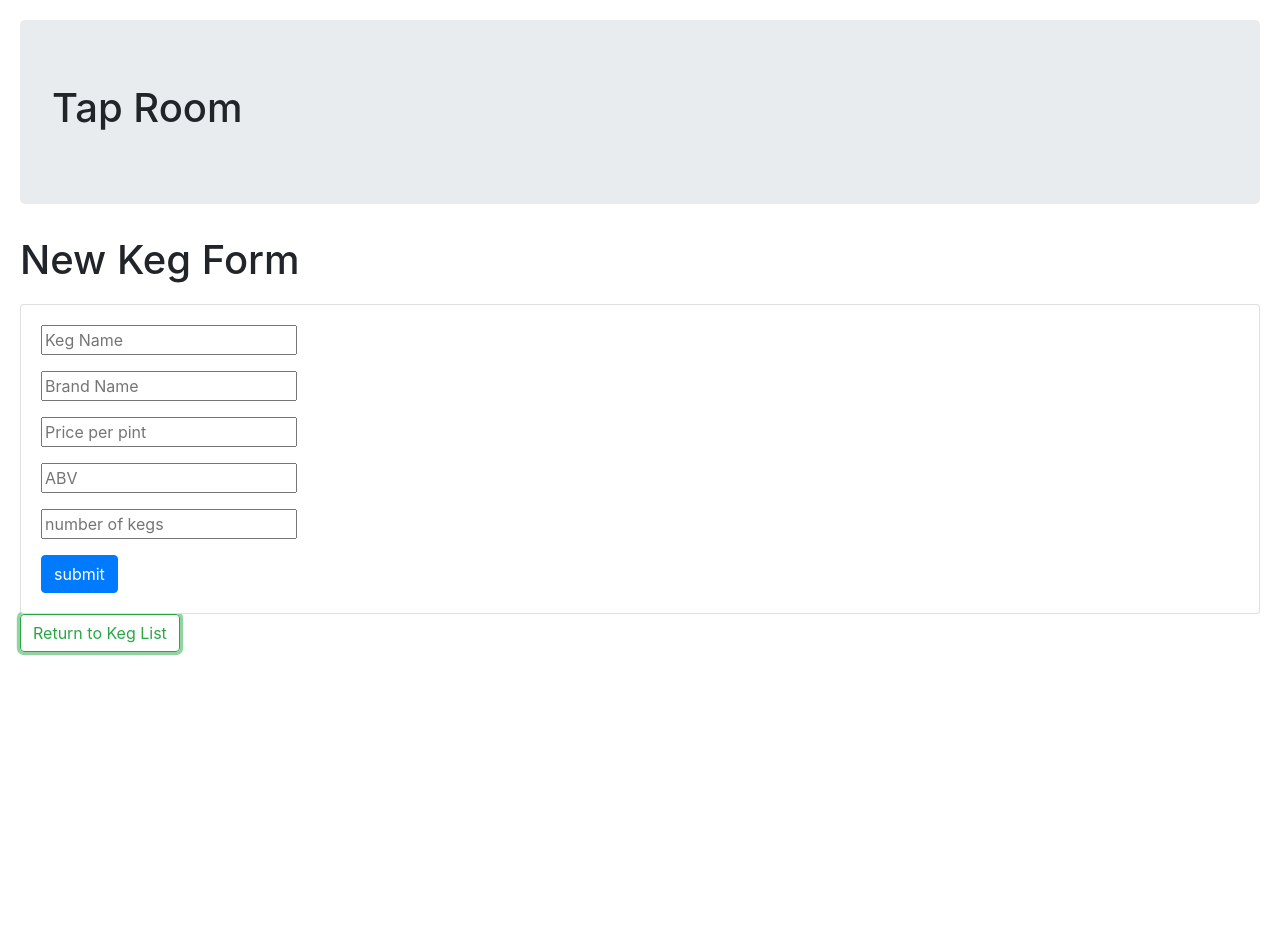
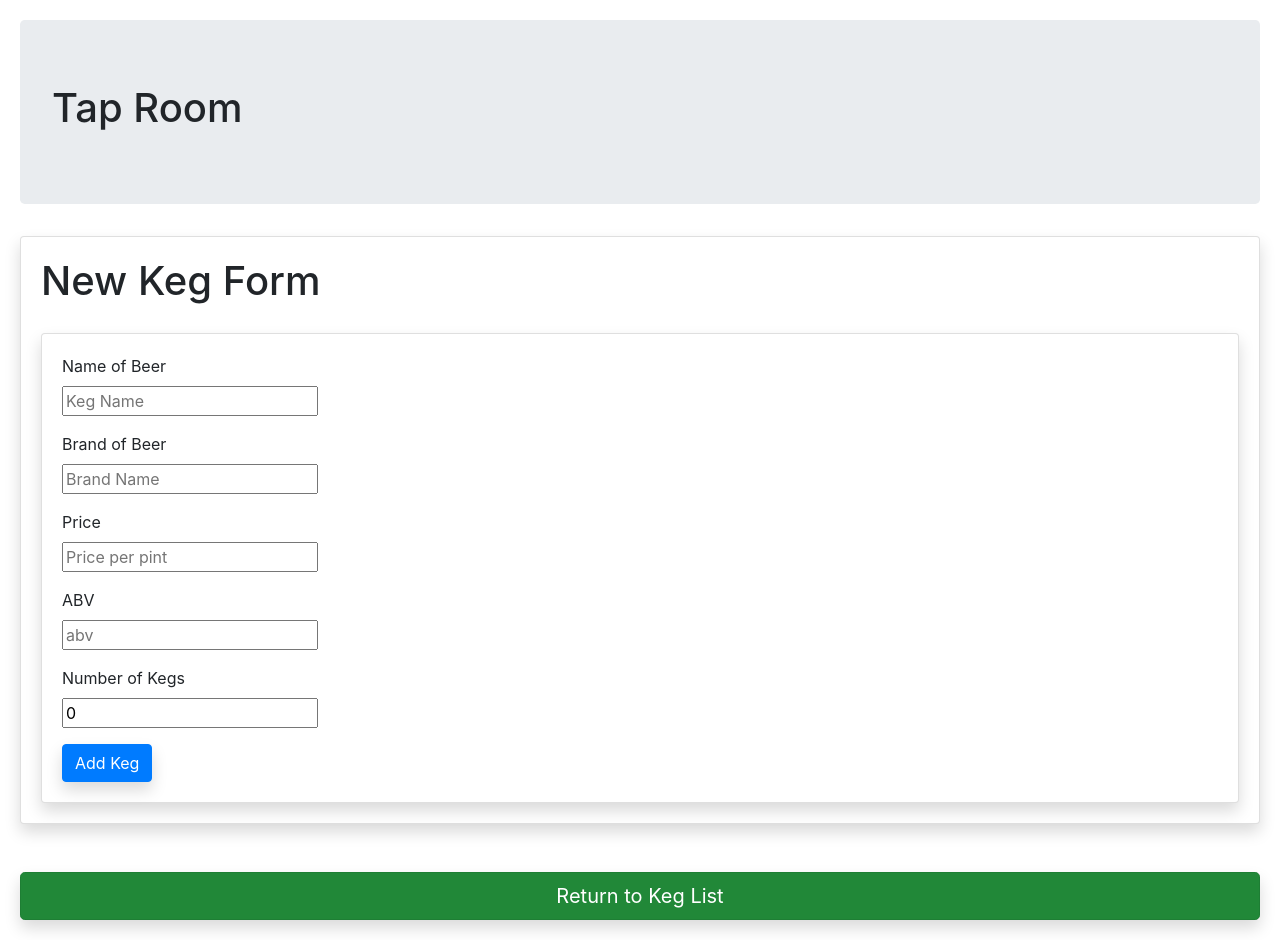
Before and after one commit to murphynd/TapRoom, a React (Create React App) app: page / in a window 1280 px wide. Both pictures are taken after a click on the button "Add keg". Before the commit the page ends 800 px from the top, so only its background shows below. Built offline with nearby package versions, Linux system fonts and the light colour scheme.

Commit message:
it works

```diff
--- a/src/Components/Keg.js
+++ b/src/Components/Keg.js
@@ -6,14 +6,25 @@ function Keg(props) {
     <React.Fragment>
       <div ClassName="card">
         <div onClick={() => props.whenKegClicked(props.id)}>
-          <h3>{props.name}</h3>
-          <h4>Stock: {props.pints > 0 ? props.pints : 'Out of Stock'}</h4>
-
+          {props.name}
+          {props.brand}
+          Stock: {props.pints > 0 ? props.pints : "Out of Stock"}
         </div>
-        <button> <p>${props.price}  pint</p> </button>
+        <button
+          className="btn btn-danger"
+          onClick={() => props.sellButton(props.id)}
+        >
+          ${props.price} pint
+        </button>
+        <button
+          className="btn btn-danger"
+          onClick={() => props.restockButton(props.id)}
+        >
+          Restock
+        </button>
         <hr />
       </div>
-    </React.Fragment >
+    </React.Fragment>
   );
 }
 
@@ -25,7 +36,9 @@ Keg.propTypes = {
   pints: PropTypes.number,
   quantity: PropTypes.number,
   id: PropTypes.string,
-  whenKegClicked: PropTypes.func
+  onClickingBuy: PropTypes.func,
+  whenKegClicked: PropTypes.func,
+  sellButton: PropTypes.func,
 };
 
 export default Keg;
--- a/src/Components/ReusableForm.js
+++ b/src/Components/ReusableForm.js
@@ -4,40 +4,58 @@ import PropTypes from "prop-types";
 function ReusableForm(props) {
   return (
     <React.Fragment>
-      <div className="card">
+      <div className="card shadow">
         <form onSubmit={props.formSubmissionHandler}>
+          <label>Name of Beer</label>
           <div className="form-group">
             <input
-              type='text'
-              name='name'
-              placeholder='Keg Name' />
+              type="text"
+              name="name"
+              placeholder="Keg Name"
+              defaultValue={props.name ? props.name : ""}
+            />
           </div>
+          <label>Brand of Beer</label>
           <div className="form-group">
             <input
-              type='text'
-              name='brand'
-              placeholder='Brand Name' />
+              type="text"
+              name="brand"
+              placeholder="Brand Name"
+              defaultValue={props.brand ? props.brand : ""}
+            />
           </div>
+          <label>Price</label>
           <div className="form-group">
             <input
-              type='text'
-              name='price'
-              placeholder='Price per pint' />
+              type="text"
+              name="price"
+              placeholder="Price per pint"
+              defaultValue={props.price ? props.price : ""}
+            />
           </div>
+          <label>ABV</label>
           <div className="form-group">
             <input
-              type='text'
-              name='abv'
-              placeholder='ABV' />
+              type="text"
+              name="abv"
+              placeholder="abv"
+              defaultValue={props.abv ? props.abv : ""}
+            />
           </div>
+          <label>Number of Kegs</label>
           <div className="form-group">
             <input
-              type='text'
-              name='quantity'
-              placeholder='number of kegs'
-              min="0" />
+              type="text"
+              name="quantity"
+              placeholder="quantity"
+              min="0"
+              defaultValue={props.quantity ? props.quantity : "0"}
+            />
           </div>
-          <button type="button" className="btn btn-primary" type='submit'>submit</button>
+          <div className="form-group"></div>
+          <button className="btn btn-primary shadow" type="submit">
+            {props.buttonText}
+          </button>
         </form>
       </div>
     </React.Fragment>
@@ -45,7 +63,7 @@ function ReusableForm(props) {
 }
 ReusableForm.propTypes = {
   formSubmissionHandler: PropTypes.func,
-  buttonText: PropTypes.string
+  buttonText: PropTypes.string,
 };
 
 export default ReusableForm;
--- a/src/Components/TapRoomControl.js
+++ b/src/Components/TapRoomControl.js
@@ -1,109 +1,147 @@
-import React from 'react';
-import KegList from './KegList';
-import KegCreateForm from './KegCreateForm';
-import KegDetail from './KegDetail';
-import KegEditForm from './KegEditForm';
+import React from "react";
+import KegList from "./KegList";
+import KegCreateForm from "./KegCreateForm";
+import KegDetail from "./KegDetail";
+import KegEditForm from "./KegEditForm";
 
 class TapRoomControl extends React.Component {
-
   constructor(props) {
     super(props);
     this.state = {
-      visible: false,
+      formVisibleOnPage: false,
       masterKegList: [],
       selectedKeg: null,
       editing: false,
-    }
+      cartList: [],
+    };
     this.handleClick = this.handleClick.bind(this);
   }
+
+  //click
   handleClick = () => {
     if (this.state.selectedKeg != null) {
       this.setState({
-        visible: false,
+        formVisibleOnPage: false,
         selectedKeg: null,
-        editing: false
+        editing: false,
       });
     } else {
-      this.setState(prevState => ({
-        visible: !prevState.visible,
+      this.setState((prevState) => ({
+        formVisibleOnPage: !prevState.formVisibleOnPage,
       }));
     }
-  }
-
+  };
+  //add
   handleAddingKegToList = (newKeg) => {
     const newMasterKegList = this.state.masterKegList.concat(newKeg);
     this.setState({
       masterKegList: newMasterKegList,
-      visible: false
+      formVisibleOnPage: false,
     });
-  }
+  };
+  //select
   handleChangingSelectedKeg = (id) => {
-    const selectedKeg = this.state.masterKegList.filter(keg => keg.id === id)[0];
+    const selectedKeg = this.state.masterKegList.filter(
+      (keg) => keg.id === id
+    )[0];
     this.setState({ selectedKeg: selectedKeg });
-
-  }
-
+  };
+  //Delete
   handleDeletingKeg = (id) => {
-    const newMasterKegList = this.state.masterKegList.filter(keg => keg.id !== id);
+    const newMasterKegList = this.state.masterKegList.filter(
+      (keg) => keg.id !== id
+    );
     this.setState({
       masterKegList: newMasterKegList,
-      selectedKeg: null
+      selectedKeg: null,
     });
-  }
-  handleEditClick = () => {
-    this.setState({ editing: true });
-  }
-
+  }; // Edit list
   handleEditingKegInList = (KegToEdit) => {
     const editedMasterKegList = this.state.masterKegList
-      .filter(keg => keg.id !== this.state.selectedKeg.id)
+      .filter((keg) => keg.id !== this.state.selectedKeg.id)
       .concat(KegToEdit);
     this.setState({
       masterKegList: editedMasterKegList,
       editing: false,
-      selectedKeg: null
+      selectedKeg: null,
     });
-  }
+  };
+  //sell
+  handleSellingKeg = (id) => {
+    const sdKeg = this.state.masterKegList.filter((keg) => keg.id === id)[0];
+    sdKeg.pints--;
+    this.setState({
+      selectedKeg: null,
+    });
+  };
 
+  //restock
+  handleRestockClicked = (id) => {
+    const kegToRestock = this.state.masterKegList.filter((k) => k.id === id)[0];
+    kegToRestock.quantity++;
+    kegToRestock.pints += 124;
+    this.setState({
+      selectedKeg: null,
+    });
+  };
+
+  //Edit
+  handleEditClick = () => {
+    this.setState({ editing: true });
+  };
 
   render() {
     let currentlyVisibleState = null;
     let buttonText = null;
     if (this.state.editing) {
-      currentlyVisibleState =
+      currentlyVisibleState = (
         <KegEditForm
           keg={this.state.selectedKeg}
-          onEditKeg={this.handleEditingKegInList} />
+          onEditKeg={this.handleEditingKegInList}
+        />
+      );
       buttonText = "Return to Keg List";
-    }
-    else if (this.state.selectedKeg != null) {
-      currentlyVisibleState =
+    } else if (this.state.selectedKeg != null) {
+      currentlyVisibleState = (
         <KegDetail
           keg={this.state.selectedKeg}
           onClickingDelete={this.handleDeletingKeg}
-          onClickingEdit={this.handleEditClick} />
+          onClickingEdit={this.handleEditClick}
+        />
+      );
       buttonText = "Return to Keg List";
-    } else if (this.state.visible) {
-      currentlyVisibleState =
-        <KegCreateForm
-          onKegCreateCreation={this.handleAddingKegToList} />
+    } else if (this.state.formVisibleOnPage) {
+      currentlyVisibleState = (
+        <KegCreateForm onKegCreateCreation={this.handleAddingKegToList} />
+      );
       buttonText = "Return to Keg List";
     } else {
-      currentlyVisibleState =
+      currentlyVisibleState = (
         <KegList
           kegList={this.state.masterKegList}
-          onKegSelection={this.handleChangingSelectedKeg} />;
+          onKegSelection={this.handleChangingSelectedKeg}
+          onClickingSell={this.handleSellingKeg}
+          onClickingRestock={this.handleRestockClicked}
+        />
+      );
       buttonText = "Add keg";
-      console.log(this.state.masterKegList)
+      console.log(this.state.masterKegList);
     }
     return (
       <React.Fragment>
         {currentlyVisibleState}
-        <button type="button" className="btn btn-outline-success" onClick={this.handleClick}>{buttonText}</button>
+        <br></br>
+        <br></br>
+        <button
+          type="button"
+          className="btn btn-success btn-lg btn-block shadow "
+          onClick={this.handleClick}
+        >
+          {buttonText}
+        </button>
       </React.Fragment>
     );
   }
 }
 
-
 export default TapRoomControl;
--- a/src/Components/kegCreateForm.js
+++ b/src/Components/kegCreateForm.js
@@ -1,18 +1,9 @@
 import React from "react";
-import { v4 } from 'uuid';
+import { v4 } from "uuid";
 import PropTypes from "prop-types";
-import ReusableForm from './ReusableForm';
+import ReusableForm from "./ReusableForm";
 
 function KegCreateForm(props) {
-  return (
-    <React.Fragment>
-      <h1>New Keg Form
-      </h1>
-      <ReusableForm
-        formSubmissionHandler={handleKegCreateFormSubmission}
-        buttonText="Add Keg" />
-    </React.Fragment>
-  );
   function handleKegCreateFormSubmission(event) {
     event.preventDefault();
     props.onKegCreateCreation({
@@ -20,16 +11,27 @@ function KegCreateForm(props) {
       brand: event.target.brand.value,
       price: event.target.price.value,
       abv: event.target.abv.value,
-      pints: 124,
-      quantity: parseInt(event.target.quantity.value),
-      id: v4()
+      pints: event.target.quantity.value * 124,
+      quantity: event.target.quantity.value,
+      id: v4(),
     });
+  }
 
-  }
+  return (
+    <React.Fragment>
+      <div className="card shadow">
+        <h1>New Keg Form</h1>
+        <ReusableForm
+          formSubmissionHandler={handleKegCreateFormSubmission}
+          buttonText="Add Keg"
+        />
+      </div>
+    </React.Fragment>
+  );
 }
 
 KegCreateForm.propTypes = {
-  onKegCreateCreation: PropTypes.func
+  onKegCreateCreation: PropTypes.func,
 };
 //creatform
 export default KegCreateForm;
--- a/src/Components/kegList.js
+++ b/src/Components/kegList.js
@@ -1,16 +1,17 @@
-import React from 'react';
-import Keg from './Keg';
+import React from "react";
+import Keg from "./Keg";
 import PropTypes from "prop-types";
 
 function KegList(props) {
+  const { kegList, onKegSelection, onClickingSell } = props;
   return (
     <React.Fragment>
       <div className="card">
         <h1>Tap List</h1>
         <hr />
-        {props.kegList.map((keg) =>
+        {kegList.map((keg) => (
           <Keg
-            whenKegClicked={props.onKegSelection}
+            whenKegClicked={onKegSelection}
             name={keg.name}
             brand={keg.brand}
             price={keg.price}
@@ -18,14 +19,20 @@ function KegList(props) {
             pints={keg.pints}
             quantity={keg.quantity}
             id={keg.id}
-            key={keg.id} />
-        )}
+            key={keg.id}
+            sellButton={onClickingSell}
+            restockButton={props.onClickingRestock}
+          />
+        ))}
       </div>
     </React.Fragment>
   );
 }
 
 KegList.propTypes = {
-  kegList: PropTypes.array
+  kegList: PropTypes.array,
+  onKegSelection: PropTypes.func,
+  onClickingSell: PropTypes.func,
+  onClickingRestock: PropTypes.func,
 };
 export default KegList;
```
Also changed, not shown: src/Components/kegDetail.js (+16 -6 lines), src/Components/kegEditForm.js (+23 -9 lines).
